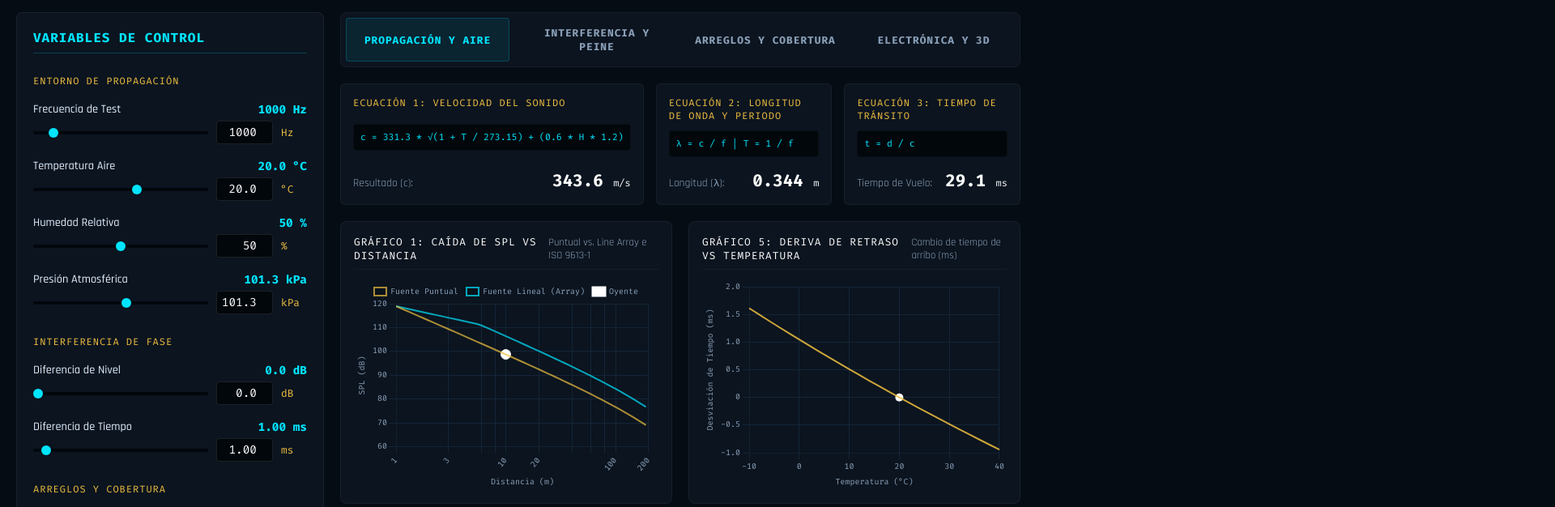
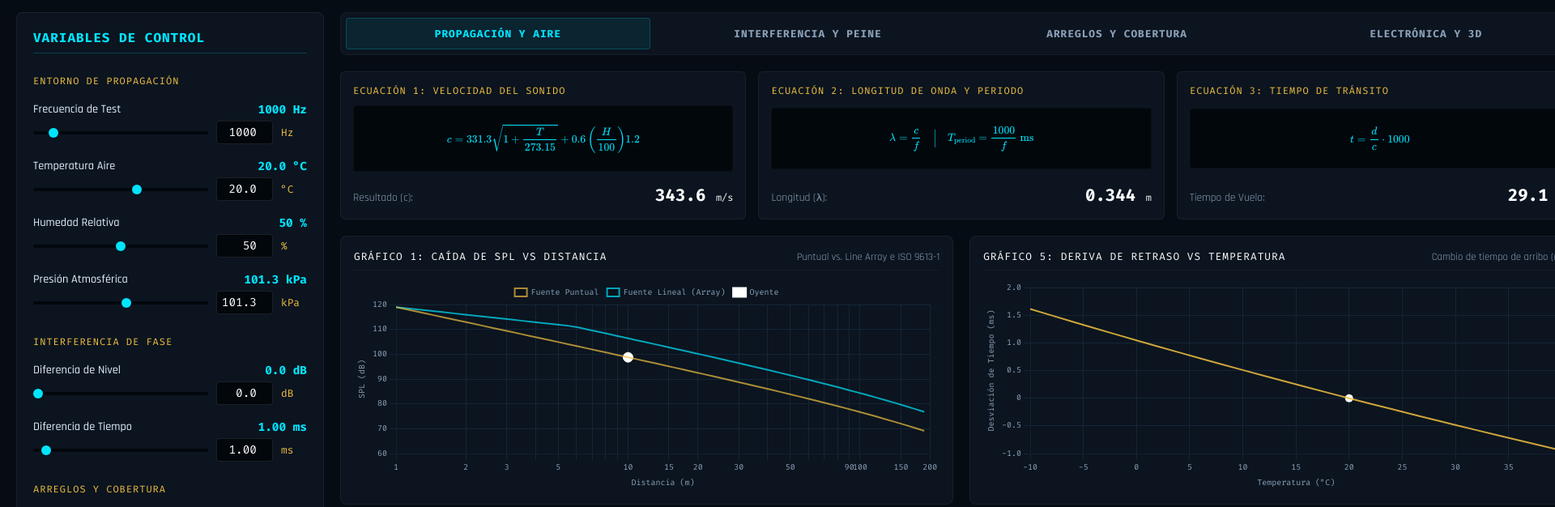
Before and after one commit to DanleyServices/TomCalculator, a website: page electroacoustics.html in a window 1280 px wide. Shown: the part 140-766 px from the top of the page at 81% size, 1920 px wide, since content can reach past the window. Drawn offline with nearby package versions, Linux system fonts and the light colour scheme.

Commit message:
feat: integrate MathJax LaTeX formulas and modular electroacousticsModule contract in electroacoustics console

```diff
--- a/electroacoustics.html
+++ b/electroacoustics.html
@@ -7,6 +7,19 @@
 <meta name="description" content="Dashboard de análisis acústico y eléctrico de alta densidad basado en el estándar adversarial de ingeniería.">
 <script src="https://cdnjs.cloudflare.com/ajax/libs/three.js/r128/three.min.js"></script>
 <script src="https://cdn.jsdelivr.net/npm/chart.js"></script>
+<script>
+  window.MathJax = {
+    tex: {
+      inlineMath: [['$', '$'], ['\\(', '\\)']],
+      displayMath: [['$$', '$$'], ['\\[', '\\]']],
+      processEscapes: true
+    },
+    options: {
+      skipHtmlTags: ['script', 'noscript', 'style', 'textarea', 'pre', 'code']
+    }
+  };
+</script>
+<script src="https://cdn.jsdelivr.net/npm/mathjax@3/es5/tex-mml-chtml.js" id="MathJax-script" async></script>
 <style>
   @import url('https://fonts.googleapis.com/css2?family=Fira+Code:wght@400;500;700&family=Rajdhani:wght@300;400;500;600;700&display=swap');
 
@@ -540,7 +553,7 @@
       <div class="eq-grid">
         <div class="eq-card">
           <div class="eq-title">Ecuación 1: Velocidad del Sonido</div>
-          <div class="eq-math">c = 331.3 * √(1 + T / 273.15) + (0.6 * H * 1.2)</div>
+          <div class="eq-math">$$c = 331.3 \sqrt{1 + \frac{T}{273.15}} + 0.6 \left(\frac{H}{100}\right) 1.2$$</div>
           <div class="eq-res-row">
             <span class="eq-res-lbl">Resultado (c):</span>
             <span class="eq-res-val"><span id="eq1Val">344.0</span> <span style="font-size:0.75rem; font-weight:normal;">m/s</span></span>
@@ -549,7 +562,7 @@
 
         <div class="eq-card">
           <div class="eq-title">Ecuación 2: Longitud de Onda y Periodo</div>
-          <div class="eq-math">λ = c / f  |  T = 1 / f</div>
+          <div class="eq-math">$$\lambda = \frac{c}{f} \quad \Big| \quad T_{\text{period}} = \frac{1000}{f}\text{ ms}$$</div>
           <div class="eq-res-row">
             <span class="eq-res-lbl">Longitud (λ):</span>
             <span class="eq-res-val"><span id="eq2ValL">0.34</span> <span style="font-size:0.75rem; font-weight:normal;">m</span></span>
@@ -558,7 +571,7 @@
 
         <div class="eq-card">
           <div class="eq-title">Ecuación 3: Tiempo de Tránsito</div>
-          <div class="eq-math">t = d / c</div>
+          <div class="eq-math">$$t = \frac{d}{c} \cdot 1000$$</div>
           <div class="eq-res-row">
             <span class="eq-res-lbl">Tiempo de Vuelo:</span>
             <span class="eq-res-val"><span id="eq3Val">29.1</span> <span style="font-size:0.75rem; font-weight:normal;">ms</span></span>
@@ -608,7 +621,7 @@
       <div class="eq-grid">
         <div class="eq-card">
           <div class="eq-title">Ecuación 4: Diferencia de Fase Angular</div>
-          <div class="eq-math">Δθ = (360 * f * Δt) mod 360</div>
+          <div class="eq-math">$$\Delta\theta = (360 \cdot f \cdot \Delta t_{\text{sec}}) \pmod{360}$$</div>
           <div class="eq-res-row">
             <span class="eq-res-lbl">Desfase (Δθ):</span>
             <span class="eq-res-val"><span id="eq4Val">360°</span></span>
@@ -617,7 +630,7 @@
 
         <div class="eq-card">
           <div class="eq-title">Ecuación 8: Suma Vectorial de 2 Señales</div>
-          <div class="eq-math">L_sum = 10 log(10^(L1/10) + 10^(L2/10) + 2*10^((L1+L2)/20)*cos(Δθ))</div>
+          <div class="eq-math">$$L_{\text{sum}} = 10 \log_{10}\left(10^{\frac{L_1}{10}} + 10^{\frac{L_2}{10}} + 2 \cdot 10^{\frac{L_1+L_2}{20}}\cos(\Delta\theta)\right)$$</div>
           <div class="eq-res-row">
             <span class="eq-res-lbl">Nivel Sumado:</span>
             <span class="eq-res-val"><span id="eq8Val">0.0</span> <span style="font-size:0.75rem; font-weight:normal;">dB</span></span>
@@ -626,7 +639,7 @@
 
         <div class="eq-card">
           <div class="eq-title">Ecuación 9: Límites de Filtro de Peine</div>
-          <div class="eq-math">Peak = 20log(1 + 10^(-ΔL/20))  |  Valley = ...</div>
+          <div class="eq-math">$$\text{Peak} = 20\log_{10}(1+a) \ \Big| \ \text{Valley} = 20\log_{10}|1-a|$$</div>
           <div class="eq-res-row">
             <span class="eq-res-lbl">Pico / Valle:</span>
             <span class="eq-res-val" style="font-size:1.1rem;"><span id="eq9ValP">+6.0</span> / <span id="eq9ValV">-inf</span> <span style="font-size:0.75rem; font-weight:normal;">dB</span></span>
@@ -676,7 +689,7 @@
       <div class="eq-grid">
         <div class="eq-card">
           <div class="eq-title">Ecuación 6: Transición de Campo de Line Array</div>
-          <div class="eq-math">d_trans = (h^2 * f) / (2 * c)</div>
+          <div class="eq-math">$$d_{\text{trans}} = \frac{H^2 \cdot f}{2c}$$</div>
           <div class="eq-res-row">
             <span class="eq-res-lbl">Distancia Límite:</span>
             <span class="eq-res-val"><span id="eq6Val">5.8</span> <span style="font-size:0.75rem; font-weight:normal;">m</span></span>
@@ -685,7 +698,7 @@
 
         <div class="eq-card">
           <div class="eq-title">Ecuación 7: Atenuación Line Array</div>
-          <div class="eq-math">d <= d_t: 10log(d)  |  d > d_t: 10log(d_t) + 20log(d/d_t)</div>
+          <div class="eq-math">$$Att = \begin{cases} 10\log_{10}(d) & d \le d_{\text{trans}} \\ 10\log_{10}(d_{\text{trans}}) + 20\log_{10}(d/d_{\text{trans}}) & d \gt d_{\text{trans}} \end{cases}$$</div>
           <div class="eq-res-row">
             <span class="eq-res-lbl">Pérdida por Distancia:</span>
             <span class="eq-res-val"><span id="eq7Val">-20.0</span> <span style="font-size:0.75rem; font-weight:normal;">dB</span></span>
@@ -694,7 +707,7 @@
 
         <div class="eq-card">
           <div class="eq-title">Ecuación 10: Alineación End-Fire de Subs</div>
-          <div class="eq-math">d_ef = c / (4 * f0)  |  τ_ef = d_ef / c</div>
+          <div class="eq-math">$$d_{\text{ef}} = \frac{c}{4f_0} \quad \Big| \quad \tau_{\text{ef}} = \frac{d_{\text{ef}}}{c} \cdot 1000\text{ ms}$$</div>
           <div class="eq-res-row">
             <span class="eq-res-lbl">Retraso Trasero:</span>
             <span class="eq-res-val" style="font-size:1.15rem;"><span id="eq10ValD">1.07</span>m / <span id="eq10ValT">3.1</span>ms</span>
@@ -744,7 +757,7 @@
       <div class="eq-grid">
         <div class="eq-card">
           <div class="eq-title">Ecuación 11: Eficiencia del Altavoz</div>
-          <div class="eq-math">η = 10^((Sens - 109) / 10) * 100</div>
+          <div class="eq-math">$$\eta = 10^{\frac{\text{Sens} - 109}{10}} \cdot 100\%$$</div>
           <div class="eq-res-row">
             <span class="eq-res-lbl">Eficiencia (η):</span>
             <span class="eq-res-val"><span id="eq11Val">3.98</span> <span style="font-size:0.75rem; font-weight:normal;">%</span></span>
@@ -753,7 +766,7 @@
 
         <div class="eq-card">
           <div class="eq-title">Ecuación 12: Voltaje RMS y Pico Requeridos</div>
-          <div class="eq-math">V_rms = √(P * Z)  |  V_pico = V_rms * √2</div>
+          <div class="eq-math">$$V_{\text{rms}} = \sqrt{P \cdot Z} \quad \Big| \quad V_{\text{pico}} = V_{\text{rms}}\sqrt{2}$$</div>
           <div class="eq-res-row">
             <span class="eq-res-lbl">Voltajes RMS / Pico:</span>
             <span class="eq-res-val" style="font-size:1.15rem;"><span id="eq12ValV">44.7</span> / <span id="eq12ValVP">63.2</span> <span style="font-size:0.75rem; font-weight:normal;">V</span></span>
@@ -762,7 +775,7 @@
 
         <div class="eq-card">
           <div class="eq-title">Impedancia / Corriente Amplificador</div>
-          <div class="eq-math">I_rms = V_rms / Z</div>
+          <div class="eq-math">$$I_{\text{rms}} = \frac{V_{\text{rms}}}{Z}$$</div>
           <div class="eq-res-row">
             <span class="eq-res-lbl">Corriente Requerida:</span>
             <span class="eq-res-val"><span id="eq12ValI">5.59</span> <span style="font-size:0.75rem; font-weight:normal;">A</span></span>
@@ -800,6 +813,114 @@
 </div>
 
 <script>
+// --- CONTRATO MODULAR ELECTROACÚSTICA REQUERIDO ---
+const electroacousticsModule = {
+  meta: {
+    id: "electroacoustics",
+    title: "Consola Científica de Electroacústica",
+    desc: "Análisis acústico y eléctrico de alta densidad basado en el estándar adversarial de ingeniería."
+  },
+  inputs: {
+    freq: 1000.0,
+    temp: 20.0,
+    hum: 50.0,
+    pres: 101.3,
+    levDiff: 0.0,
+    timeDiff: 1.0,
+    sourceType: 'point',
+    arrayH: 2.0,
+    covAngle: 90.0,
+    subFreq: 80.0,
+    dist: 10.0,
+    sens: 95.0,
+    pwr: 250.0
+  },
+  compute: function(inputs) {
+    const f = inputs.freq;
+    const T = inputs.temp;
+    const hr = inputs.hum;
+    const pr = inputs.pres;
+    const dL = inputs.levDiff;
+    const dT_ms = inputs.timeDiff;
+    const h = inputs.arrayH;
+    const angle = inputs.covAngle;
+    const f0_sub = inputs.subFreq;
+    const d = inputs.dist;
+    const sens = inputs.sens;
+    const P = inputs.pwr;
+
+    // Ecuación 1: Velocidad del Sonido
+    const c = 331.3 * Math.sqrt(1 + T / 273.15) + 0.6 * (hr / 100) * 1.2;
+
+    // Ecuación 2: Longitud de Onda y Periodo
+    const lambda = c / f;
+    const period = 1000 / f; // ms
+
+    // Ecuación 3: Tiempo de Tránsito
+    const flightTime = (d / c) * 1000; // ms
+
+    // Ecuación 4: Desfase Angular
+    const dT_sec = dT_ms / 1000;
+    const phaseDiff = (dT_sec * f * 360) % 360;
+
+    // Ecuación 8: Suma Vectorial
+    const l1_lin = 1.0;
+    const l2_lin = Math.pow(10, -dL / 20);
+    const phaseRad = (phaseDiff * Math.PI) / 180;
+    const sumLin = Math.sqrt(l1_lin*l1_lin + l2_lin*l2_lin + 2*l1_lin*l2_lin*Math.cos(phaseRad));
+    const sumDb = 20 * Math.log10(sumLin);
+
+    // Ecuación 9: Límites de Filtro de Peine
+    const combPeak = 20 * Math.log10(1 + l2_lin);
+    const combValley = 20 * Math.log10(Math.max(0.0001, Math.abs(1 - l2_lin)));
+
+    // Ecuación 6: Transición Line Array
+    const d_trans = (h * h * f) / (2 * c);
+
+    // Ecuación 7: Pérdida Line Array a la distancia d
+    let arrayLoss = 0;
+    if (d <= d_trans) {
+      arrayLoss = 10 * Math.log10(d);
+    } else {
+      arrayLoss = 10 * Math.log10(d_trans) + 20 * Math.log10(d / d_trans);
+    }
+
+    // Ecuación 10: Arreglo End-Fire (distancia y delay)
+    const subLambda = c / f0_sub;
+    const efDist = subLambda / 4;
+    const efDelay = (efDist / c) * 1000; // ms
+
+    // Ecuación 11: Eficiencia
+    const eta = Math.pow(10, (sens - 109) / 10) * 100;
+
+    // Ecuación 12: Voltaje RMS, Pico y Corriente RMS (carga nominal 8 Ohms)
+    const z_ref = 8;
+    const v_rms = Math.sqrt(P * z_ref);
+    const v_peak = v_rms * Math.sqrt(2);
+    const i_rms = v_rms / z_ref;
+
+    return {
+      c,
+      lambda,
+      period,
+      flightTime,
+      phaseDiff,
+      sumDb,
+      combPeak,
+      combValley,
+      d_trans,
+      arrayLoss,
+      efDist,
+      efDelay,
+      eta,
+      v_rms,
+      v_peak,
+      i_rms,
+      l2_lin
+    };
+  }
+};
+
 // VARIABLES GLOBALES DE FÍSICA
 let activeTab = 'A';
 const c_ref = 343.2; // velocidad de referencia
@@ -1027,92 +1148,57 @@
 }
 
 function calculateAll() {
-  const f = parseFloat(document.getElementById('freqN').value);
-  const T = parseFloat(document.getElementById('tempN').value);
-  const hr = parseFloat(document.getElementById('humN').value);
-  const pr = parseFloat(document.getElementById('presN').value);
-
-  const dL = parseFloat(document.getElementById('levDiffN').value);
-  const dT_ms = parseFloat(document.getElementById('timeDiffN').value);
-
-  const h = parseFloat(document.getElementById('arrayHN').value);
-  const angle = parseFloat(document.getElementById('covAngleN').value);
-  const f0_sub = parseFloat(document.getElementById('subFreqN').value);
-  const d = parseFloat(document.getElementById('distN').value);
-
-  const sens = parseFloat(document.getElementById('sensN').value);
-  const P = parseFloat(document.getElementById('pwrN').value);
-
-  // --- CÁLCULOS ---
-
-  // Ecuación 1: Velocidad del Sonido
-  const c = 331.3 * Math.sqrt(1 + T / 273.15) + 0.6 * (hr / 100) * 1.2;
-  document.getElementById('eq1Val').innerText = c.toFixed(1);
-
-  // Ecuación 2: Longitud de Onda y Periodo
-  const lambda = c / f;
-  const period = 1000 / f; // ms
-  document.getElementById('eq2ValL').innerText = lambda.toFixed(3);
-
-  // Ecuación 3: Tiempo de Tránsito
-  const flightTime = (d / c) * 1000; // ms
-  document.getElementById('eq3Val').innerText = flightTime.toFixed(1);
-
-  // Ecuación 4: Desfase Angular
-  const dT_sec = dT_ms / 1000;
-  const phaseDiff = (dT_sec * f * 360) % 360;
-  document.getElementById('eq4Val').innerText = phaseDiff.toFixed(0) + '°';
-
-  // Ecuación 8: Suma Vectorial (Suponiendo L1 = 0 dB y L2 = -dL dB)
-  const l1_lin = 1.0;
-  const l2_lin = Math.pow(10, -dL / 20);
-  const phaseRad = (phaseDiff * Math.PI) / 180;
-  const sumLin = Math.sqrt(l1_lin*l1_lin + l2_lin*l2_lin + 2*l1_lin*l2_lin*Math.cos(phaseRad));
-  const sumDb = 20 * Math.log10(sumLin);
-  document.getElementById('eq8Val').innerText = (sumDb >= 0 ? '+' : '') + sumDb.toFixed(1);
-
-  // Ecuación 9: Límites de Filtro de Peine
-  const combPeak = 20 * Math.log10(1 + l2_lin);
-  const combValley = 20 * Math.log10(Math.abs(1 - l2_lin));
-  document.getElementById('eq9ValP').innerText = '+' + combPeak.toFixed(1);
-  document.getElementById('eq9ValV').innerText = l2_lin === 1 ? '-inf' : combValley.toFixed(1);
-
-  // Ecuación 6: Transición Line Array
-  const d_trans = (h * h * f) / (2 * c);
-  document.getElementById('eq6Val').innerText = d_trans.toFixed(1);
-
-  // Ecuación 7: Pérdida Line Array a la distancia d
-  let arrayLoss = 0;
-  if (d <= d_trans) {
-    arrayLoss = 10 * Math.log10(d);
-  } else {
-    arrayLoss = 10 * Math.log10(d_trans) + 20 * Math.log10(d / d_trans);
-  }
-  document.getElementById('eq7Val').innerText = '-' + arrayLoss.toFixed(1);
-
-  // Ecuación 10: Arreglo End-Fire (distancia y delay)
-  const subLambda = c / f0_sub;
-  const efDist = subLambda / 4;
-  const efDelay = (efDist / c) * 1000; // ms
-  document.getElementById('eq10ValD').innerText = efDist.toFixed(2);
-  document.getElementById('eq10ValT').innerText = efDelay.toFixed(1);
-
-  // Ecuación 11: Eficiencia
-  const eta = Math.pow(10, (sens - 109) / 10) * 100;
-  document.getElementById('eq11Val').innerText = eta < 0.01 ? eta.toExponential(3) : eta.toFixed(3);
-
-  // Ecuación 12: Voltaje RMS y Corriente RMS (Para carga fija de 8 Ohmios de muestra)
-  const z_ref = 8;
-  const v_rms = Math.sqrt(P * z_ref);
-  const v_peak = v_rms * Math.sqrt(2);
-  const i_rms = v_rms / z_ref;
-  document.getElementById('eq12ValV').innerText = v_rms.toFixed(1);
-  document.getElementById('eq12ValVP').innerText = v_peak.toFixed(1);
-  document.getElementById('eq12ValI').innerText = i_rms.toFixed(2);
+  const inputs = {
+    freq: parseFloat(document.getElementById('freqN').value),
+    temp: parseFloat(document.getElementById('tempN').value),
+    hum: parseFloat(document.getElementById('humN').value),
+    pres: parseFloat(document.getElementById('presN').value),
+    levDiff: parseFloat(document.getElementById('levDiffN').value),
+    timeDiff: parseFloat(document.getElementById('timeDiffN').value),
+    sourceType: sourceType,
+    arrayH: parseFloat(document.getElementById('arrayHN').value),
+    covAngle: parseFloat(document.getElementById('covAngleN').value),
+    subFreq: parseFloat(document.getElementById('subFreqN').value),
+    dist: parseFloat(document.getElementById('distN').value),
+    sens: parseFloat(document.getElementById('sensN').value),
+    pwr: parseFloat(document.getElementById('pwrN').value)
+  };
+
+  const res = electroacousticsModule.compute(inputs);
+  if (!res) return;
+
+  // Actualizar DOM con resultados
+  document.getElementById('eq1Val').innerText = res.c.toFixed(1);
+  document.getElementById('eq2ValL').innerText = res.lambda.toFixed(3);
+  document.getElementById('eq3Val').innerText = res.flightTime.toFixed(1);
+  document.getElementById('eq4Val').innerText = res.phaseDiff.toFixed(0) + '°';
+  document.getElementById('eq8Val').innerText = (res.sumDb >= 0 ? '+' : '') + res.sumDb.toFixed(1);
+  document.getElementById('eq9ValP').innerText = '+' + res.combPeak.toFixed(1);
+  document.getElementById('eq9ValV').innerText = res.l2_lin === 1 ? '-inf' : res.combValley.toFixed(1);
+  document.getElementById('eq6Val').innerText = res.d_trans.toFixed(1);
+  document.getElementById('eq7Val').innerText = '-' + res.arrayLoss.toFixed(1);
+  document.getElementById('eq10ValD').innerText = res.efDist.toFixed(2);
+  document.getElementById('eq10ValT').innerText = res.efDelay.toFixed(1);
+  document.getElementById('eq11Val').innerText = res.eta < 0.01 ? res.eta.toExponential(3) : res.eta.toFixed(3);
+  document.getElementById('eq12ValV').innerText = res.v_rms.toFixed(1);
+  document.getElementById('eq12ValVP').innerText = res.v_peak.toFixed(1);
+  document.getElementById('eq12ValI').innerText = res.i_rms.toFixed(2);
 
   // -------------------------------------------------------------
   // RENDERIZADO DE GRÁFICOS LOGARÍTMICOS Y BARRIDOS
   // -------------------------------------------------------------
+
+  const f = inputs.freq;
+  const T = inputs.temp;
+  const hr = inputs.hum;
+  const pr = inputs.pres;
+  const d = inputs.dist;
+  const sens = inputs.sens;
+  const P = inputs.pwr;
+  const dT_sec = inputs.timeDiff / 1000;
+  const l1_lin = 1.0;
+  const l2_lin = res.l2_lin;
+  const d_trans = res.d_trans;
 
   // Gráfico 1: SPL vs Distancia
   const airAbsCoef = calculateAirAbsorptionCoef(f, T, hr, pr);
@@ -1175,14 +1261,13 @@
   }
   phaseSumChart.data.datasets = [
     { data: phaseSumCurve, borderColor: 'rgba(240, 192, 64, 0.85)', borderWidth: 2, pointRadius: 0 },
-    { data: [{ x: phaseDiff, y: sumDb }], backgroundColor: '#fff', pointRadius: 5, showLine: false }
+    { data: [{ x: res.phaseDiff, y: res.sumDb }], backgroundColor: '#fff', pointRadius: 5, showLine: false }
   ];
   phaseSumChart.update();
 
   // Gráfico 4: Respuesta de Fase vs Frecuencia (20Hz - 20kHz)
   let phaseFreqCurve = [];
   for (let freqIdx = 20; freqIdx <= 20000; freqIdx *= 1.05) {
-    // Fase relativa: theta_relative = -w * dT
     let phaseDeg = (-freqIdx * dT_sec * 360) % 360;
     if (phaseDeg < -180) phaseDeg += 360;
     if (phaseDeg > 180) phaseDeg -= 360;
@@ -1196,7 +1281,7 @@
   for (let tIdx = -10; tIdx <= 40; tIdx += 2) {
     const c_t = 331.3 * Math.sqrt(1 + tIdx / 273.15) + 0.6 * (hr / 100) * 1.2;
     const t_t = (d / c_t) * 1000; // ms
-    const delayShift = t_t - flightTime; // ms relativos a la temperatura de test
+    const delayShift = t_t - res.flightTime;
     delayTempCurve.push({ x: tIdx, y: delayShift });
   }
   delayTempChart.data.datasets = [
@@ -1224,7 +1309,7 @@
   for (let freqIdx = 20; freqIdx <= 250; freqIdx += 2) {
     efFrontCurve.push({ x: freqIdx, y: 6.0 });
 
-    const dt_rear = (2 * efDist) / c;
+    const dt_rear = (2 * res.efDist) / res.c;
     const phase_rear = (dt_rear * freqIdx * 360) % 360;
     const phaseRadRear = (phase_rear * Math.PI) / 180;
     const sumRearLin = Math.sqrt(2 + 2*Math.cos(phaseRadRear));
```
